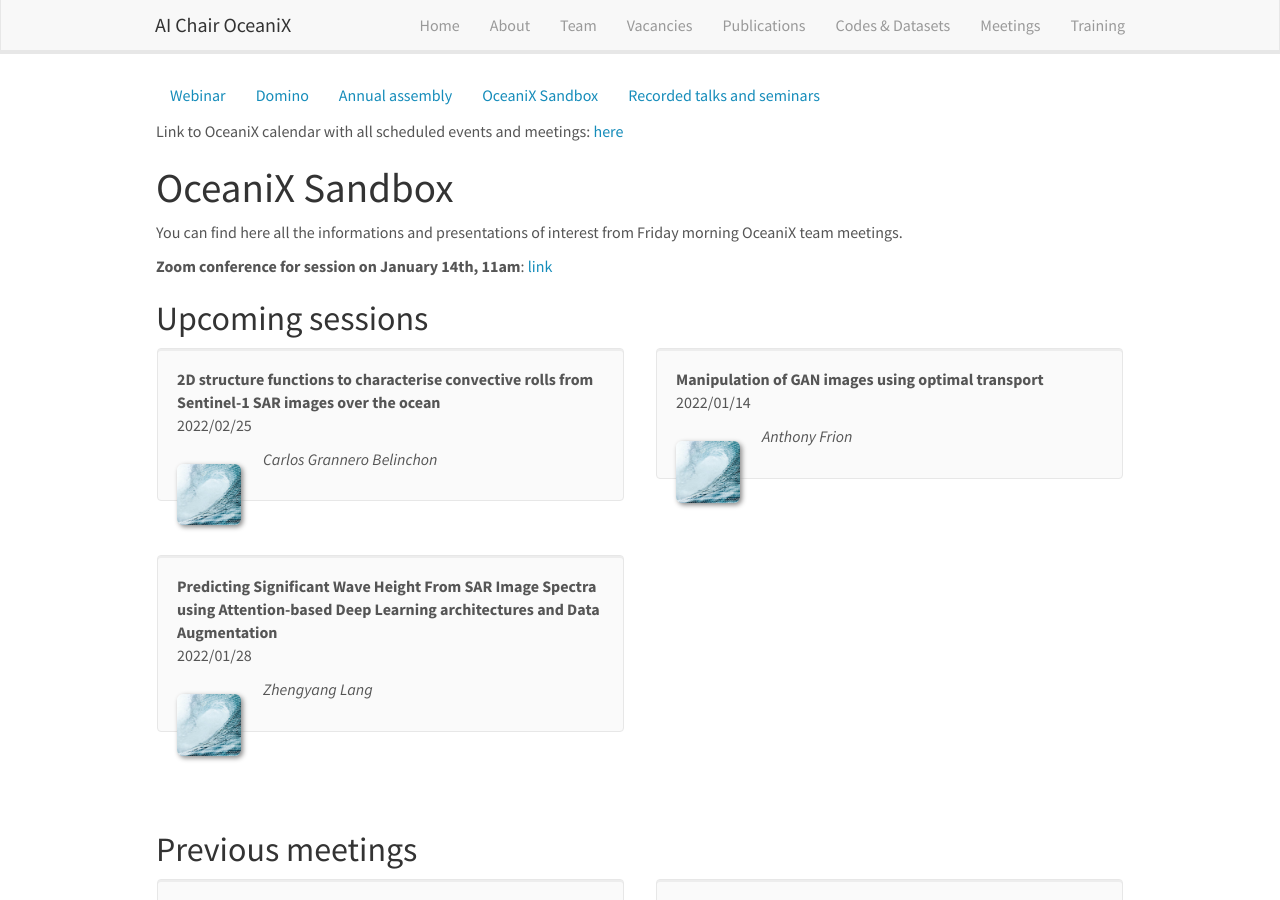
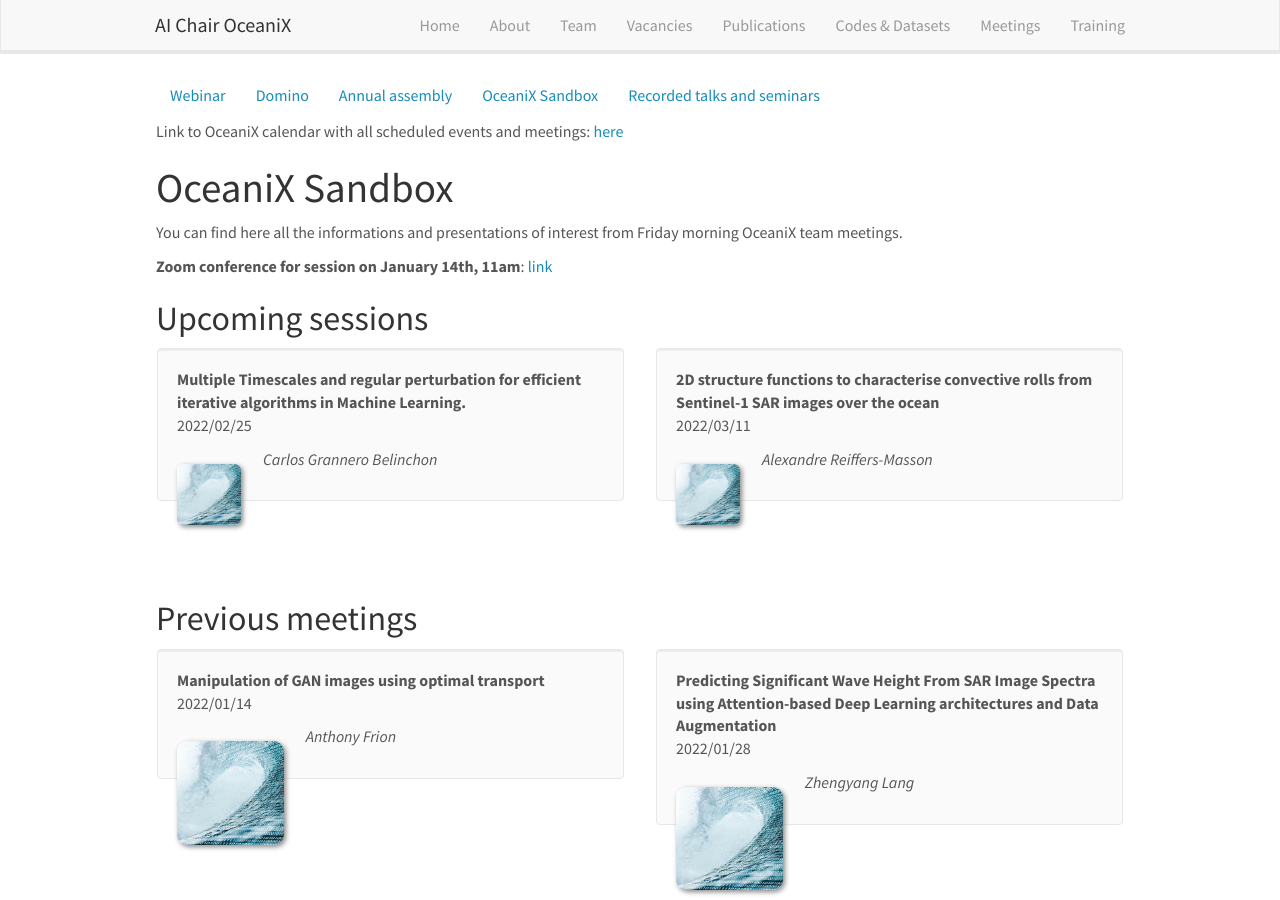
Before and after one commit to CIA-Oceanix/CIA-Oceanix.github.io, a Jekyll site: the page built from _pages/oceanix_sandbox.md, in a window 1280 px wide and 900 px high. Built offline with Jekyll 4.4.1, drawn with Linux system fonts in a browser that asks for light colours; nearby versions of some CDN libraries.

Commit message:
Update sandbox_list.yml

```diff
--- a/_data/sandbox_list.yml
+++ b/_data/sandbox_list.yml
@@ -1,4 +1,4 @@
-- title: "2D structure functions to characterise convective rolls from Sentinel-1 SAR images over the ocean"
+- title: "Multiple Timescales and regular perturbation for efficient iterative algorithms in Machine Learning."
   image: default.jpg
   description:
   date: 2022/02/25
@@ -14,6 +14,24 @@
   news1:
   news2:
 
+- title: "2D structure functions to characterise convective rolls from Sentinel-1 SAR images over the ocean"
+  image: default.jpg
+  description:
+  date: 2022/03/11
+  authors: Alexandre Reiffers-Masson
+  link:
+  slideslink:
+    url1:
+    display1:
+    url2:
+    display2:
+  highlight: 1
+  codetype: 2
+  news1:
+  news2:
+
+
+
 - title: "Manipulation of GAN images using optimal transport"
   image: default.jpg
   description:
@@ -26,7 +44,7 @@
     url2:
     display2:
   highlight: 1
-  codetype: 2
+  codetype: 1
   news1:
   news2:
 
@@ -42,7 +60,7 @@
     url2:
     display2:
   highlight: 1
-  codetype: 2
+  codetype: 1
   news1:
   news2:
 
```
